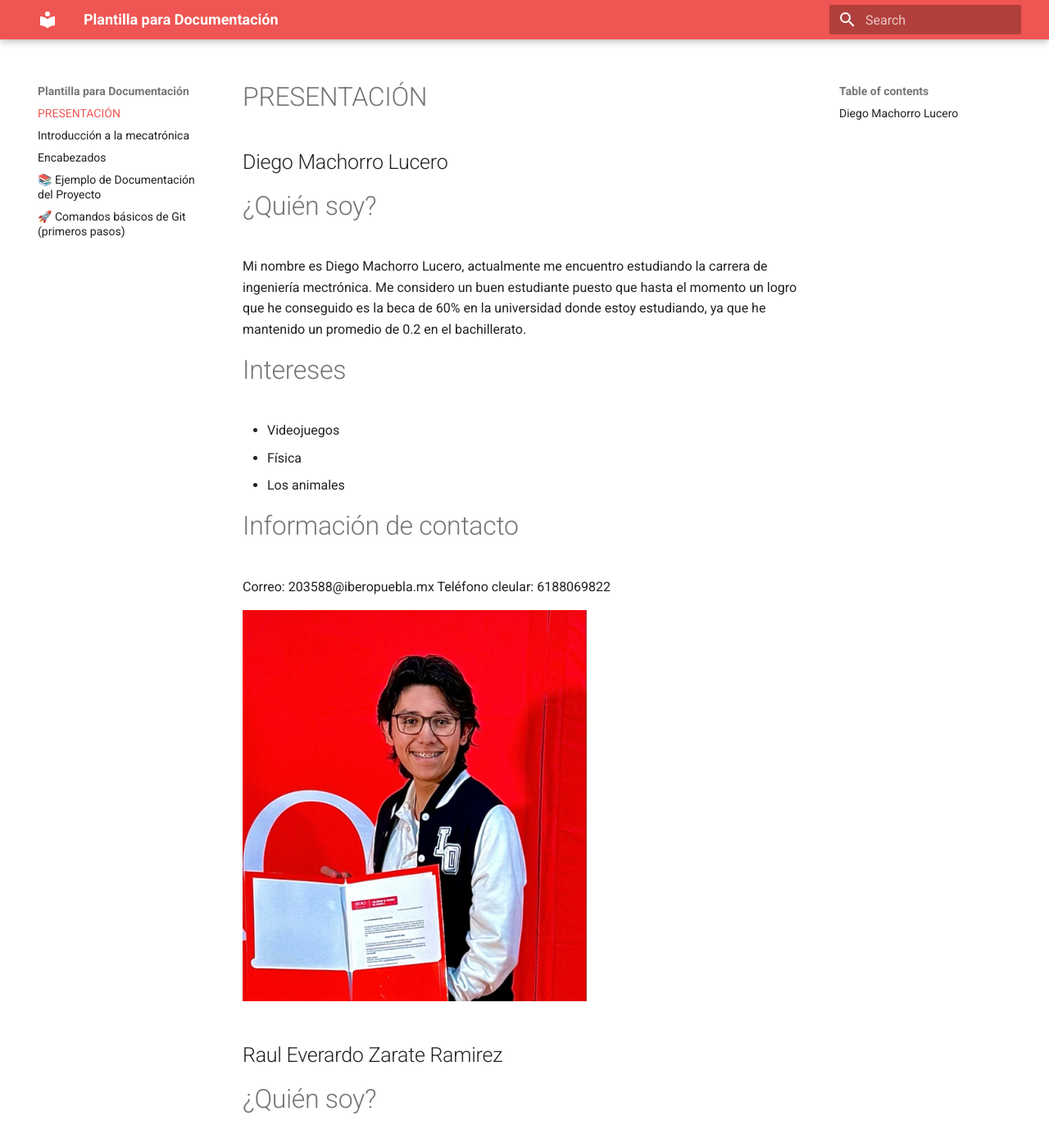
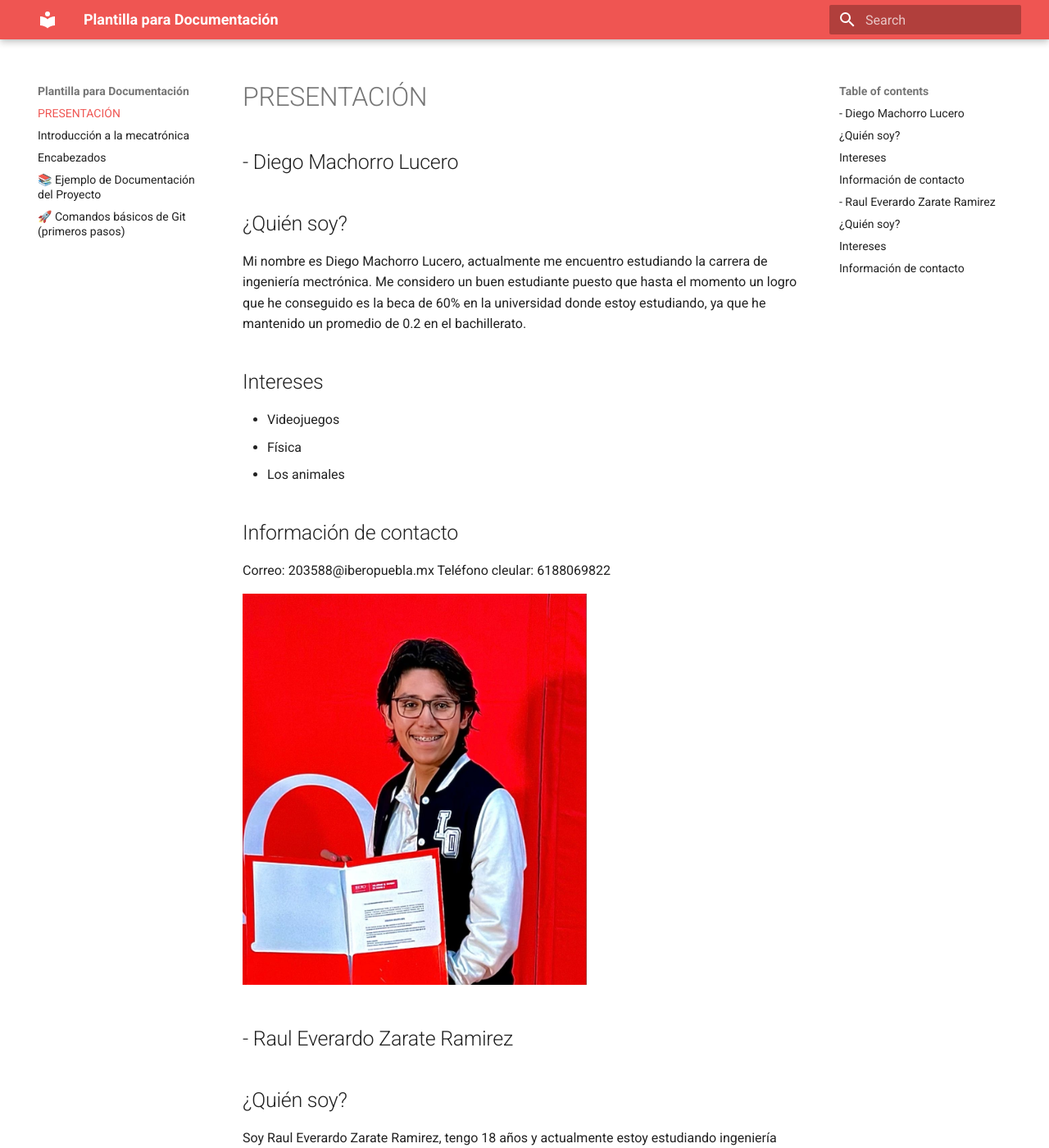
Before and after one commit to DiegoMachorro/Mecatronica-DiegoM, an MkDocs documentation site: the page built from docs/index.md, in a window 1280 px wide and 1400 px high. Shown: the whole window at 82% size. Built offline with MkDocs 1.6.1 and Material for MkDocs 9.7.7, drawn with Linux system fonts in a browser that asks for light colours.

Commit message:
Change headers from H1 to H2 in index.md

```diff
--- a/docs/index.md
+++ b/docs/index.md
@@ -1,17 +1,17 @@
 # PRESENTACIÓN
 
-## Diego Machorro Lucero
+## - Diego Machorro Lucero
 
-# ¿Quién soy?
+## ¿Quién soy?
 Mi nombre es Diego Machorro Lucero, actualmente me encuentro estudiando la carrera de ingeniería mectrónica. Me considero un buen estudiante puesto que hasta el momento un logro que he conseguido es la beca de 60% en la universidad donde estoy estudiando, ya que he mantenido un promedio de 0.2 en el bachillerato.
 
-# Intereses
+## Intereses
 
 - Videojuegos
 - Física
 - Los animales
 
-# Información de contacto
+## Información de contacto
 
 Correo: 203588@iberopuebla.mx
 Teléfono cleular: 6188069822
@@ -19,19 +19,19 @@ Teléfono cleular: 6188069822
 <img src="recursos/imgs/hola.jpeg" alt="Diagrama del sistema" width="420">
 
 
-## Raul Everardo Zarate Ramirez
+## - Raul Everardo Zarate Ramirez
 
-# ¿Quién soy?
+## ¿Quién soy?
 Soy Raul Everardo Zarate Ramirez, tengo 18 años y actualmente estoy estudiando ingeniería mecatrónica en la universidad Iberoamericana de Puebla, me considero una gran persona,
 parte importante para las personas a mi alrededor, puesto que soy buen apoyo emocional.
 
-# Intereses
+## Intereses
 
 - Videojuegos
 - Dormir
 - Los deportes
 
-# Información de contacto
+## Información de contacto
 
 Correo: 203352@iberopuebla.mx
 Teléfono celular: 2229060329
```
